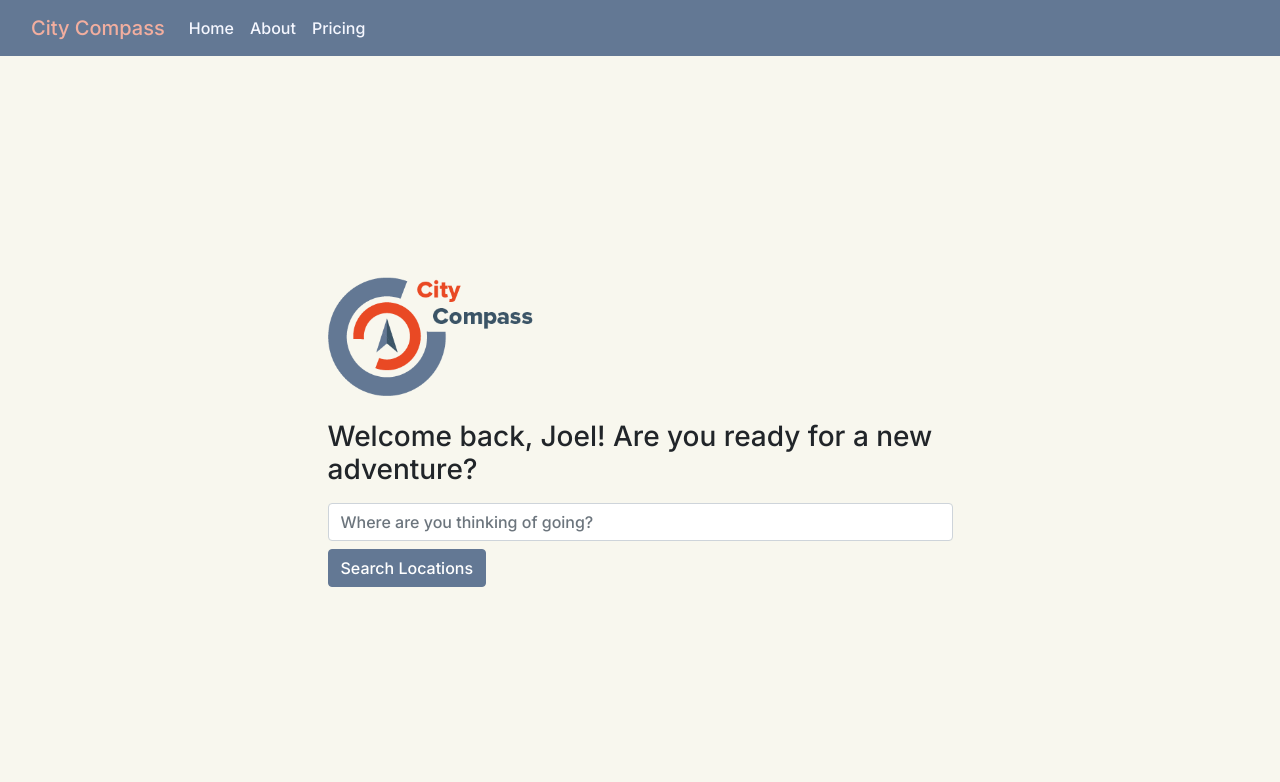
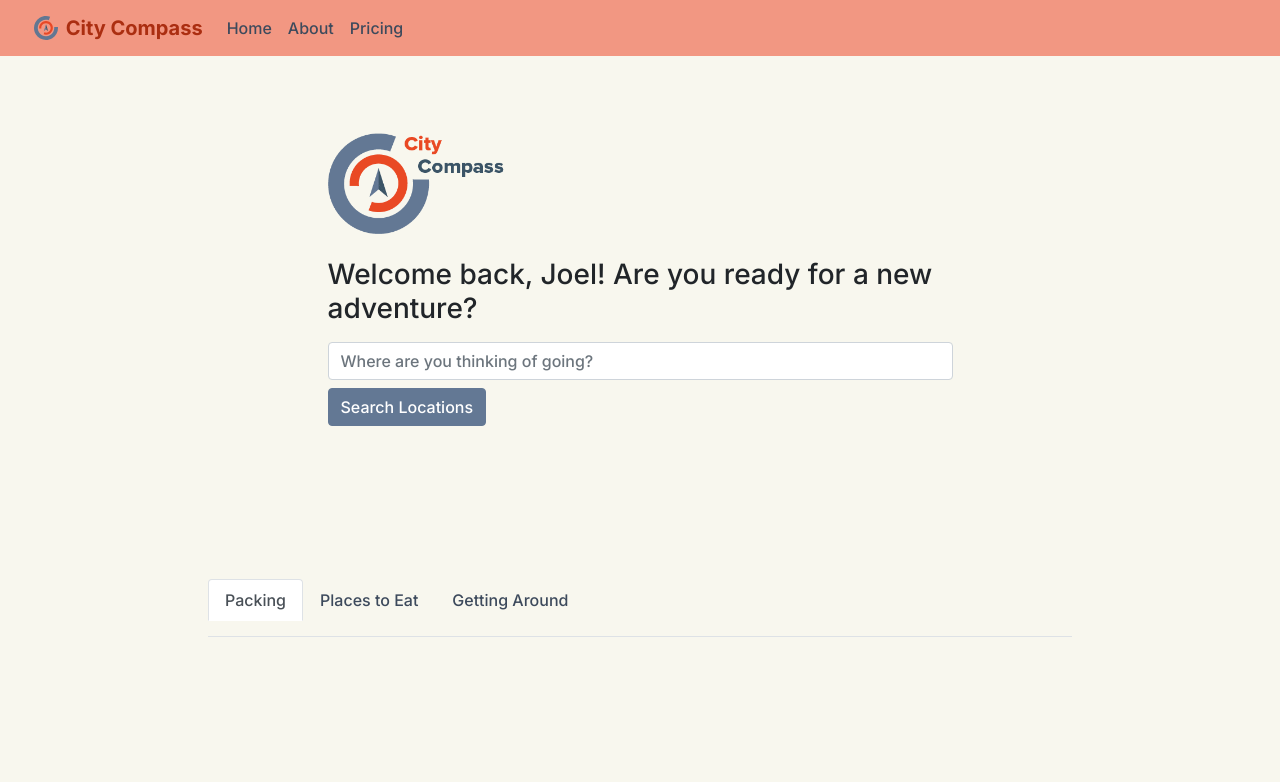
Before and after one commit to jlybruns/City-Compass, a website: page landing.html in a window 1280 px wide. Drawn offline with Linux system fonts and the light colour scheme; a web font is replaced by a local one.

Commit message:
added nav styles and container for location-based info

```diff
--- a/css/styles.css
+++ b/css/styles.css
@@ -6,16 +6,19 @@ body {
   font-family: 'Inter', sans-serif;
 }
 
-.nav-link {
-  color: #f5f7ff;
-}
 
 .navbar-brand {
-  color: #f2ae9f;
+  color: #ab2e11;
+  font-weight: bold;
 }
 
 #weatherInfo {
-  color:#222a33;
+  color:#d1d8e0;
+}
+
+#recommend {
+  height: 25vh;
+  width: 75vw;
 }
 
 
--- a/landing.html
+++ b/landing.html
@@ -16,19 +16,30 @@
         <link rel="stylesheet" href="css/styles.css">
     </head>
     <body class="h-100 bg-body-tertiary">
-        <nav class="navbar navbar-expand-lg bg-primary">
+        <nav class="navbar navbar-expand-lg bg-secondary">
             <div class="container-fluid">
-              <a class="navbar-brand" href="#">City Compass</a>
+              <a class="navbar-brand" href="#">
+              <img src="images/Logo.svg" alt="logo" width="30" height="24" class="d-inline-block align-text-top">
+              City Compass
+              </a>
               <button class="navbar-toggler" type="button" data-bs-toggle="collapse" data-bs-target="#navbarNavAltMarkup" aria-controls="navbarNavAltMarkup" aria-expanded="false" aria-label="Toggle navigation">
-                <span class="navbar-toggler-icon"></span>
+                <span class="navbar-toggler-icon"><img src="images/list.svg"></span> <!--Add icon here-->
               </button>
               <div class="collapse navbar-collapse" id="navbarNavAltMarkup">
-                <div class="navbar-nav">
-                  <a class="nav-link active" aria-current="page" href="#">Home</a>
-                  <a class="nav-link" href="#">About</a>
-                  <a class="nav-link" href="#">Pricing</a>
-                  <div class="d-flex ms-5"><a class="nav-link" id="weatherInfo"></a></div>
-                </div>
+                <ul class="navbar-nav me-auto mb-2 mb-lg-0">
+                  <li class="nav-item">
+                    <a class="nav-link active" aria-current="page" href="#">Home</a>
+                  </li>
+                  <li class="nav-item">
+                    <a class="nav-link" href="#">About</a>
+                  </li>
+                  <li class="nav-item">
+                    <a class="nav-link" href="#">Pricing</a>
+                  </li>
+                  <li class="d-flex ms-5">
+                    <a class="nav-link" id="weatherInfo"></a>
+                  </li>
+                </ul>
               </div>
             </div>
           </nav>
@@ -37,17 +48,31 @@
                 <div class="col-10 col-md-8 col-lg-6">
                     <!-- Search form -->
                     <form id="searchForm">
-                        <img src="images/LogoWords.png" class="mb-4" width="35%" height="35%">
+                        <img src="images/LogoWords.png" class="mb-4" width="30%" height="30%">
                         <h1 class="h3 mb-3 fw-normal" id="welcomeMessage"></h1>
                         <input type="text" class="form-control" id="searchInput" placeholder="Where are you thinking of going?">
-                        <button type="submit" class="btn btn-primary mt-2 mb-5">Search Locations</button>
+                        <button type="submit" class="btn btn-primary mt-2">Search Locations</button>
                         </div>
                     </form>
+                    <div class="border-secondary-subtle border-1 bg-primary-subtle text-center" id="recommend">
+                      <ul class="nav nav-tabs mx-5">
+                        <li class="nav-item">
+                          <a href="#" class="nav-link active" aria-current="page">Packing</a>
+                          <p id="searchResults"></p>
+                        </li>
+                        <li class="nav-item">
+                          <a href="#" class="nav-link">Places to Eat</a>
+                          <p id="weatherInfo"></p>
+                        </li>
+                        <li class="nav-item">
+                          <a href="#" class="nav-link">Getting Around</a>
+                          <p id="transit"></p>
+                        </li>
+                      </ul>
+                    </div>
                 </div>
             </div>
         </main>
-        <div id="searchResults"></div>
-        <div id="weatherInfo"></div>
 
     <!-- <script src="/docs/5.3/dist/js/bootstrap.bundle.min.js" integrity="sha384-C6RzsynM9kWDrMNeT87bh95OGNyZPhcTNXj1NW7RuBCsyN/o0jlpcV8Qyq46cDfL" crossorigin="anonymous"></script> -->
 
```
Also changed, not shown: css/bootstrap.css, images/list.svg (added).
